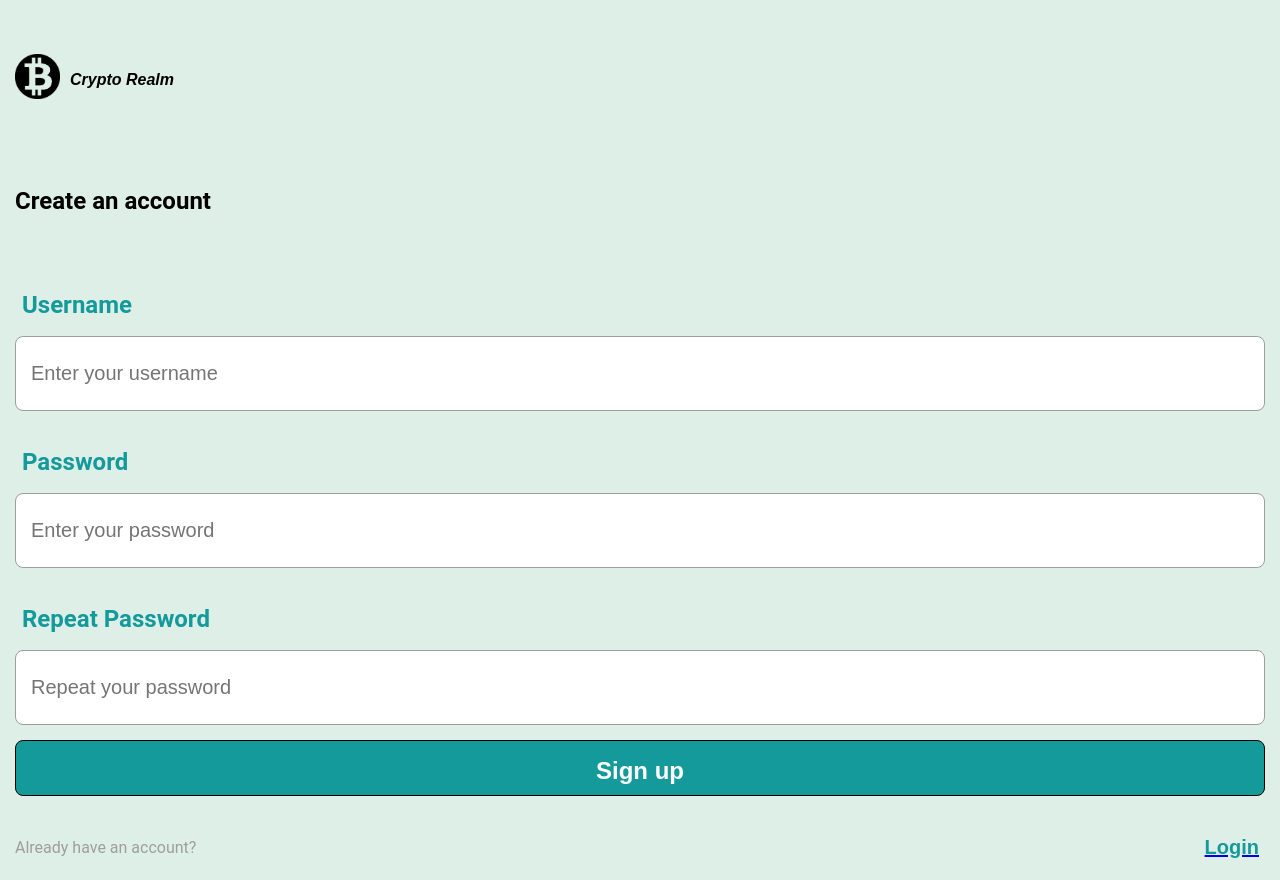
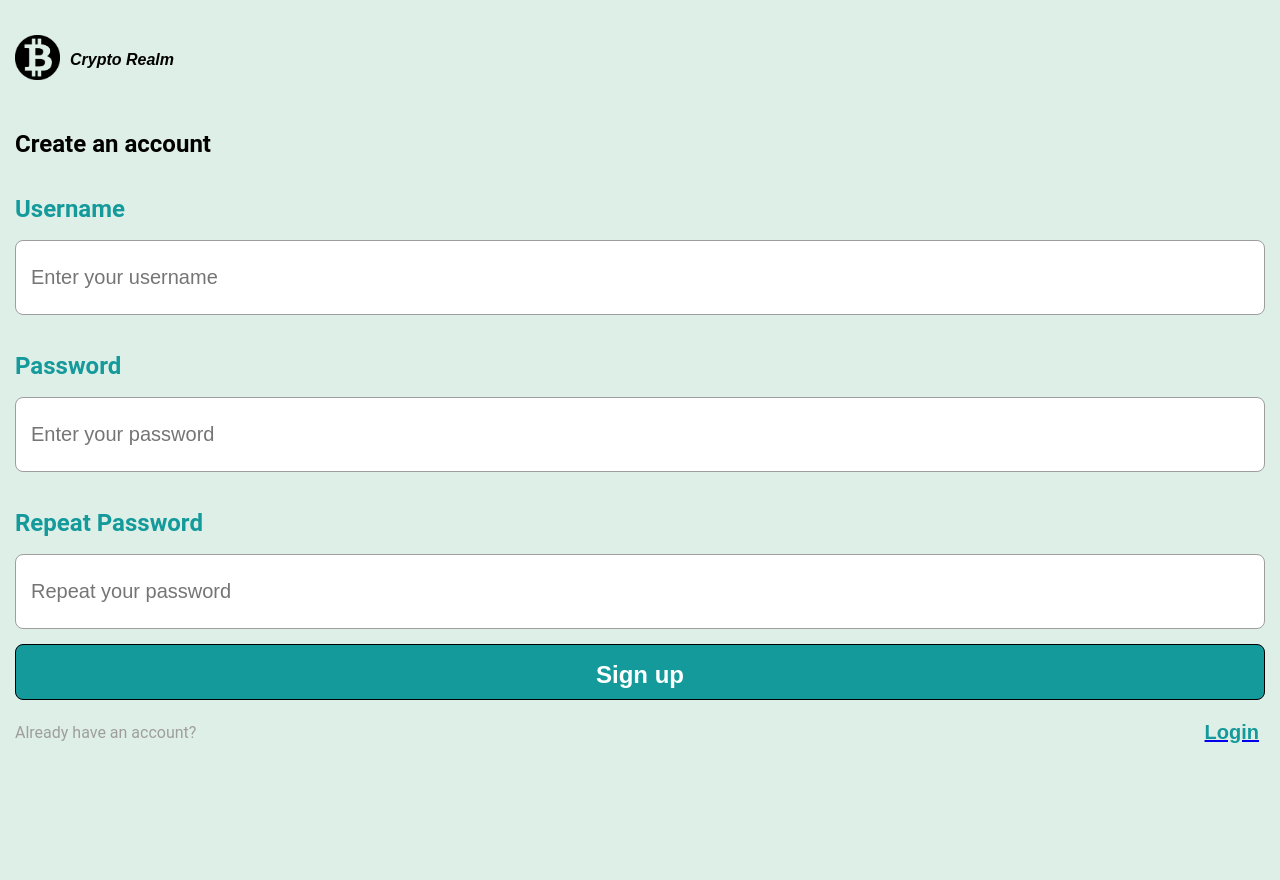
Before and after one commit to PabloSob/Final-Project_Isdi-Coders_Pablo-Sobrino_Front, a React (Create React App) app: page /register in a window 1280 px wide. After the commit the page ends 800 px from the top, so only its background shows below. Built offline with nearby package versions, Linux system fonts and the light colour scheme; no server answers.

Commit message:
css minor changes in LoginForm RegisterForm and LoginPage

```diff
--- a/src/components/Login/LoginFormStyled.ts
+++ b/src/components/Login/LoginFormStyled.ts
@@ -5,7 +5,6 @@ const LoginStyled = styled.div`
   margin: 15px;
   flex-direction: column;
   align-items: center;
-  height: 100vh;
   display: flex;
   justify-content: space-evenly;
   margin-bottom: 0px;
@@ -54,6 +53,7 @@ const LoginStyled = styled.div`
     display: block;
     margin-bottom: 10px;
     padding: 7px;
+    padding-left: 0;
     color: #159a9c;
     font-size: large;
     font-weight: bold;
--- a/src/components/Register/RegisterFormStyled.ts
+++ b/src/components/Register/RegisterFormStyled.ts
@@ -5,7 +5,6 @@ const RegisterStyled = styled.div`
   margin: 15px;
   flex-direction: column;
   align-items: center;
-  height: 100vh;
   display: flex;
   justify-content: space-around;
   margin-bottom: 0px;
@@ -60,6 +59,7 @@ const RegisterStyled = styled.div`
     display: block;
     margin-bottom: 10px;
     padding: 7px;
+    padding-left: 0px;
     color: #159a9c;
     font-size: large;
     font-weight: bold;
--- a/src/pages/LoginPage/LoginPageStyled.tsx
+++ b/src/pages/LoginPage/LoginPageStyled.tsx
@@ -9,6 +9,7 @@ const LinkStyledLogin = styled.div`
     align-items: center;
     justify-content: space-between;
     margin-bottom: 20px;
+    margin-top: 15px;
   }
 `;
 
```
